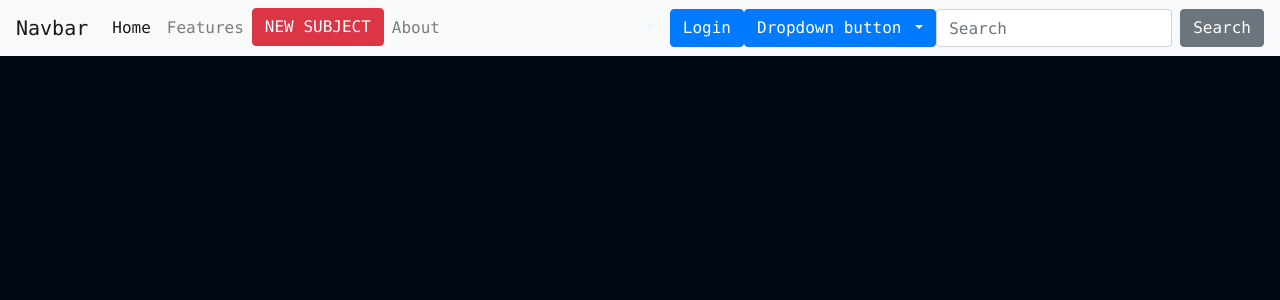
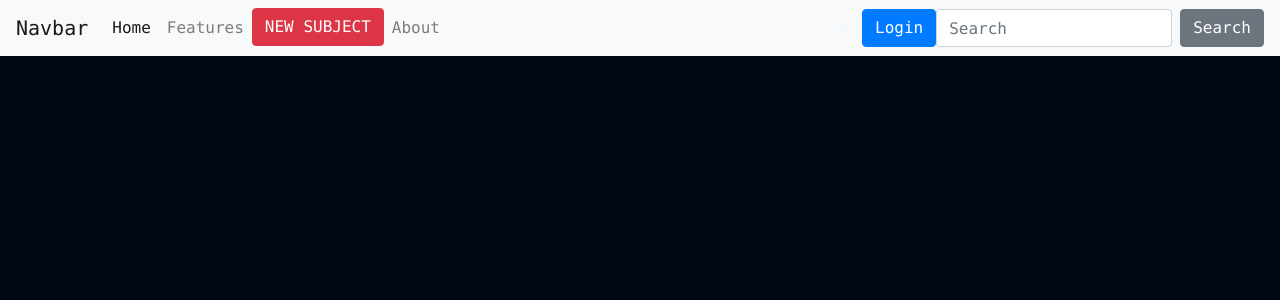
Before and after one commit to Nasseh123/flashcards, a Django app: page / in a window 1280 px wide. Shown: the top 300 px of the page. Run offline with Django 3.2, Linux system fonts and the light colour scheme; data that the repository does not hold is empty; some libraries are stand-ins or nearby versions.

Commit message:
change dropright to dropdown in navbar

```diff
--- a/cards/templates/navbar.html
+++ b/cards/templates/navbar.html
@@ -33,7 +33,7 @@
           <!-- -------------------------------------------------------------------------------------------- -->
           {% if user.is_authenticated %}
           <div class="container">
-            <div class="dropdown dropright navbar-right">
+            <div class="dropdown navbar-right">
               <button type="button" class="btn btn-primary dropdown-toggle" data-toggle="dropdown" aria-haspopup="true" aria-expanded="false">
                 Account
               </button>
@@ -52,16 +52,7 @@
         </li>
         {% endif %}
           <!-- -------------------------------------------------------------------------------------------- -->
-          <div class="dropdown">
-            <button type="button" class="btn btn-primary dropdown-toggle" data-toggle="dropdown">
-              Dropdown button
-            </button>
-            <div class="dropdown-menu">
-              <a class="dropdown-item" href="#">Link 1</a>
-              <a class="dropdown-item" href="#">Link 2</a>
-              <a class="dropdown-item" href="#">Link 3</a>
-            </div>
-          </div>
+
 
 
           <form class="form-inline my-2 my-lg-0">
```
